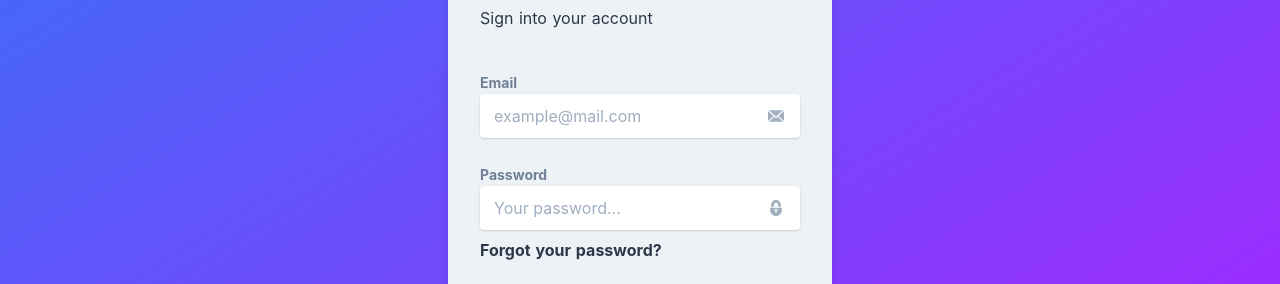
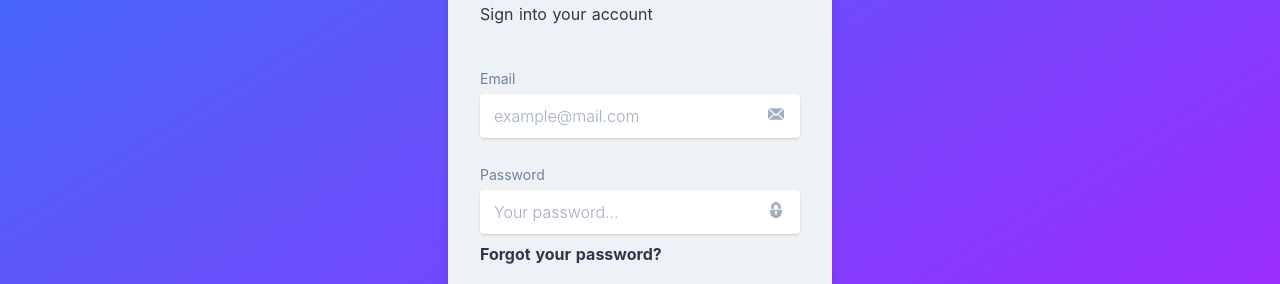
Before and after one commit to nevadskiy/laravel-nuxt-simple-auth, a Nuxt app in the folder client/: page /auth/signin in a window 1280 px wide. Shown: the part 233-517 px from the top of the page. Built offline with nearby package versions, Linux system fonts and the light colour scheme.

Commit message:
Fix input fonts

```diff
--- a/client/components/AppInput.vue
+++ b/client/components/AppInput.vue
@@ -1,6 +1,6 @@
 <template>
   <div>
-    <label :for="id" class="text-gray-600 text-sm font-bold">{{ label }}</label>
+    <label :for="id" class="text-gray-600 text-sm">{{ label }}</label>
 
     <div class="relative flex items-center">
       <input
@@ -8,7 +8,7 @@
         :value="value"
         v-bind="$attrs"
         :class="inputClasses"
-        class="w-full py-2 px-3 pr-10 border-2 border-transparent truncate bg-white text-gray-800 shadow rounded focus:outline-none focus:border-blue-500"
+        class="mt-1 w-full py-2 px-3 pr-10 font-light border-2 border-transparent truncate bg-white text-gray-800 shadow rounded focus:outline-none focus:border-blue-400"
         @input="update"
       >
 
@@ -21,8 +21,6 @@
 
 <script>
 export default {
-  // class="w-full py-2 px-3 border-2 border-gray-300 bg-gray-300 text-gray-800 rounded focus:outline-none focus:border-blue-400 focus:bg-transparent"
-
   inheritAttrs: false,
 
   props: {
@@ -50,11 +48,6 @@ export default {
   computed: {
     hasError () {
       return this.errors.length
-    },
-
-    inputClasses () {
-      // return this.hasError ? 'border-red-600' : 'border-gray-400'
-      return ''
     }
   },
 
```
